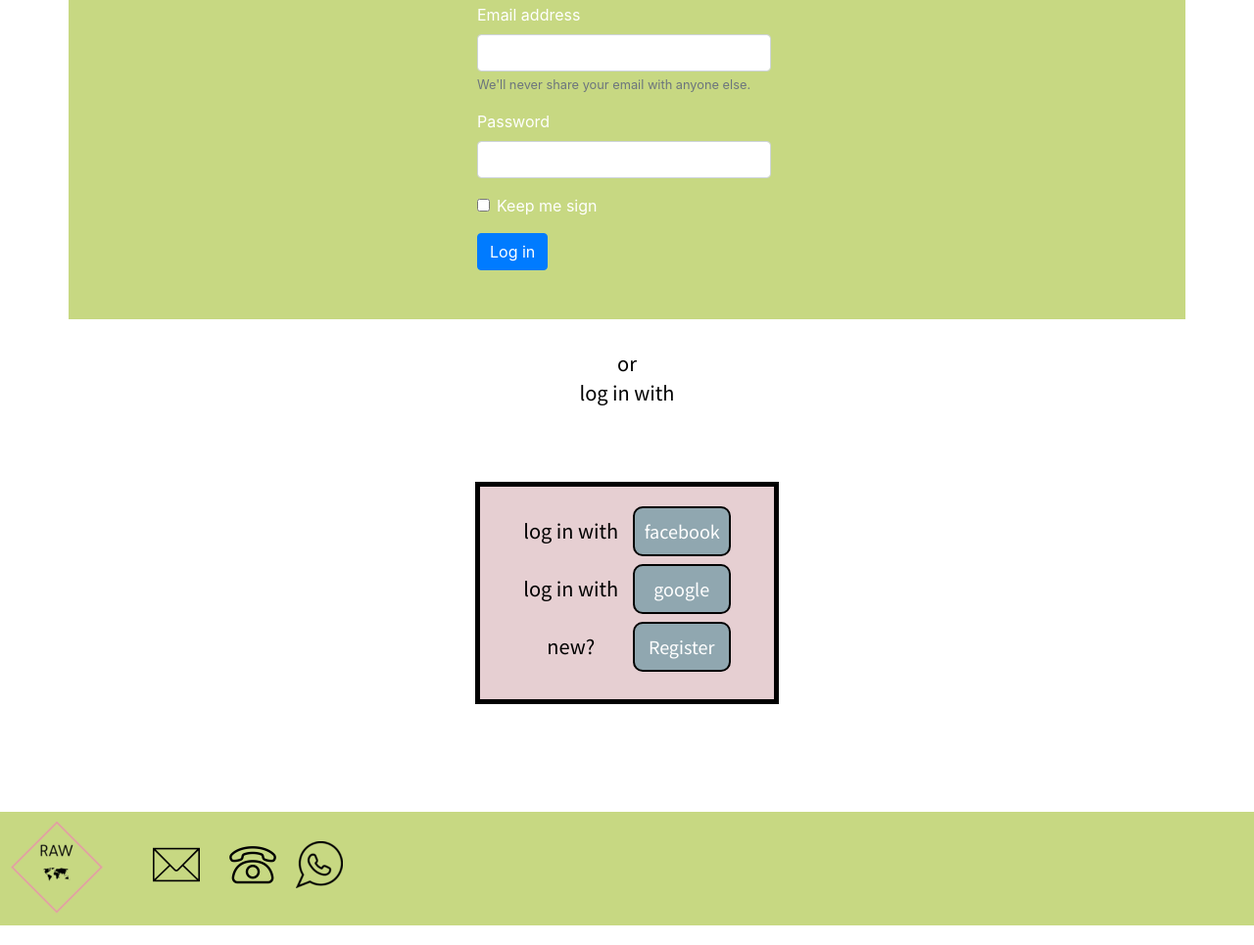
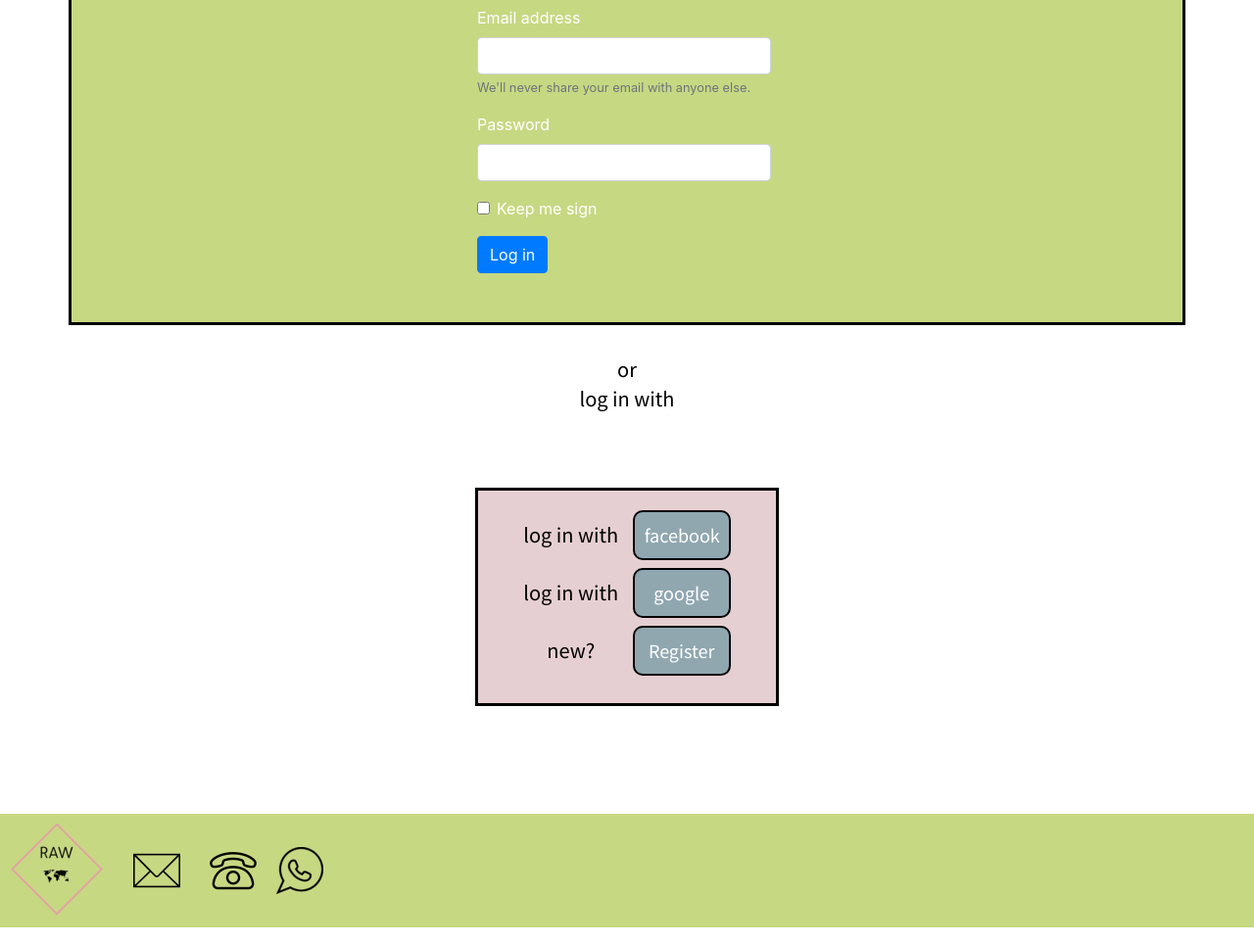
Before and after one commit to catitorres/roomatesAroundTheWorld, a website: page logIn/logIn.html in a window 1280 px wide. Shown: the part 761-1726 px from the top of the page at 98% size. Drawn offline with nearby package versions, Linux system fonts and the light colour scheme.

Commit message:
alineacion footer

```diff
--- a/scss/_colores.scss
+++ b/scss/_colores.scss
@@ -73,7 +73,7 @@ body{
 .redes{
 	border: solid black;
 	background-color: $verde;
-	border-width: 5px;
+	border-width: 3px;
 	padding: 20px;
 }
 .mailForm{
--- a/scss/_responsive.scss
+++ b/scss/_responsive.scss
@@ -106,6 +106,7 @@
 }
 .logInForm{
 	background-color: $verdeManzana;
+	border: 3px solid black;
 	padding: 50px;
 	@include flex-row-center;
 	@include position-relative;
@@ -157,9 +158,7 @@ footer{
 	@include flex-row-center;
 	justify-content: flex-start;
 	align-content: space-around;
-	position: relative;
-	left: 20px;
-	top: 20px;
+	align-items: center;
 }
 
 .divMail{
```
Also changed, not shown: css/style.css.
